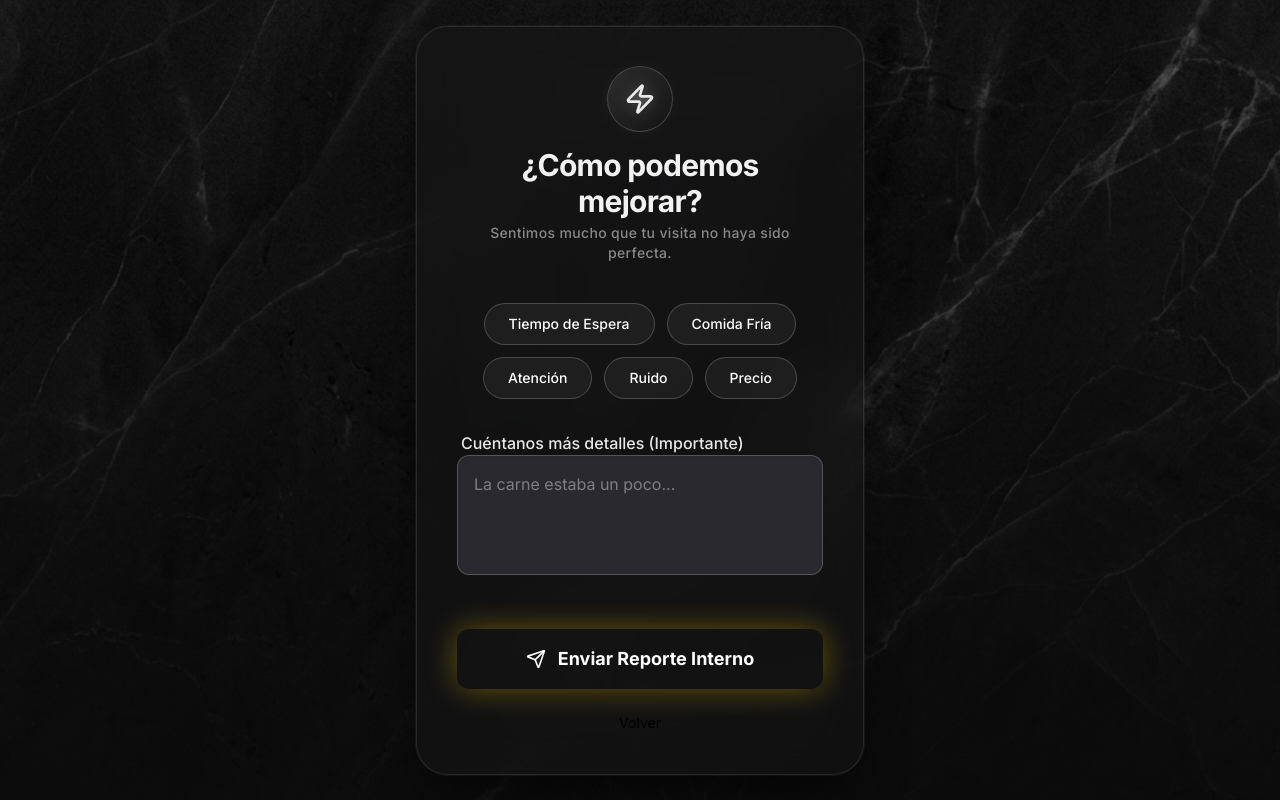
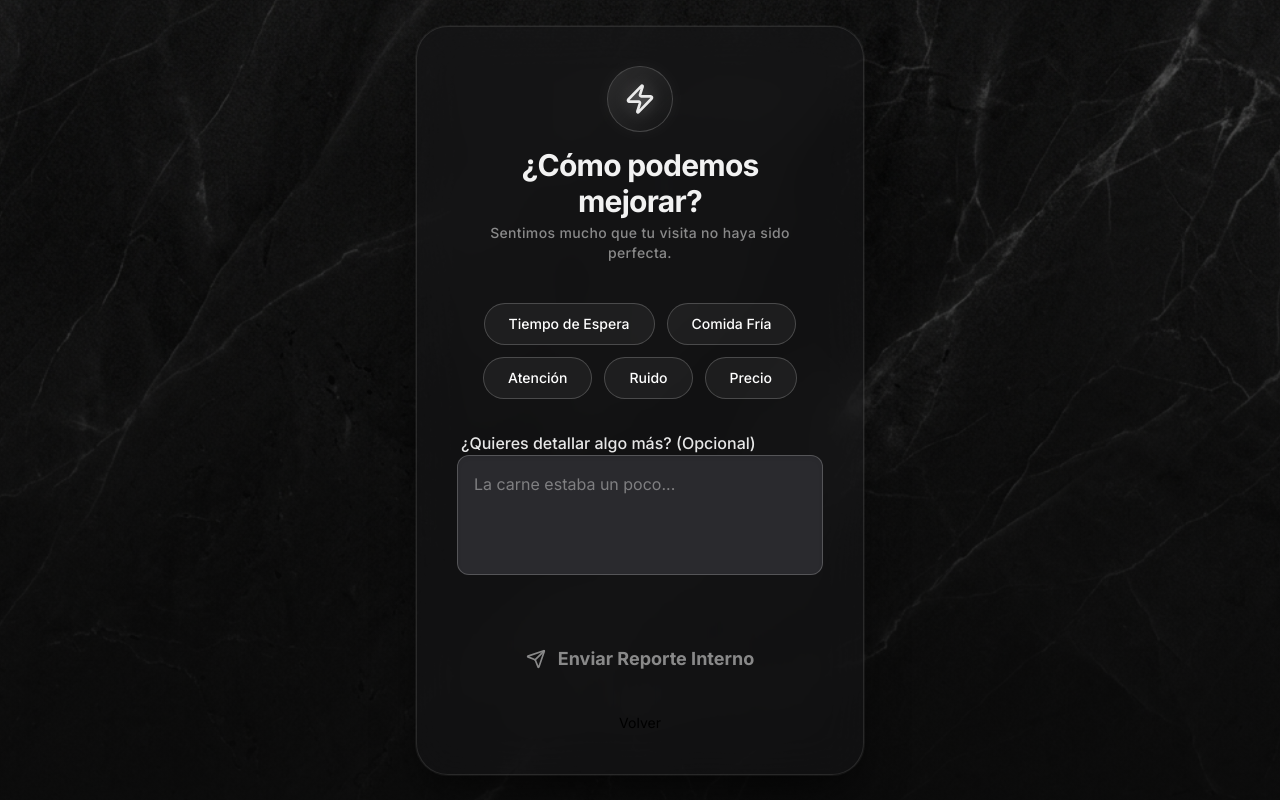
Before and after one commit to dvelezmarulanda-coder/APP-RESTAURANTES, a Next.js app: page / in a window 1280 px wide. Both pictures are taken after a click on the button 520 px from the left and 470 px from the top of the page. Built offline with nearby package versions, Linux system fonts and the light colour scheme; no server answers.

Commit message:
feat: make comments optional in internal report and require at least one tag

```diff
--- a/components/feedback-wizard.tsx
+++ b/components/feedback-wizard.tsx
@@ -177,13 +177,13 @@ export function FeedbackWizard() {
                     {/* Comment Section */}
                     <div className="space-y-3">
                         <label className="text-base font-medium ml-1 text-white/90">
-                            {isPositive ? "Déjanos un comentario (Opcional)" : "Cuéntanos más detalles (Importante)"}
+                            {isPositive ? "Déjanos un comentario (Opcional)" : "¿Quieres detallar algo más? (Opcional)"}
                         </label>
                         <textarea
                             value={comment}
                             onChange={(e) => setComment(e.target.value)}
                             placeholder={isPositive ? "Todo estuvo genial..." : "La carne estaba un poco..."}
-                            required={!isPositive} // Required only for negative feedback
+                            required={false}
                             className="w-full bg-[#2a2a2e] border border-white/20 rounded-xl p-4 min-h-[120px] text-white placeholder:text-white/40 focus:ring-2 focus:ring-primary focus:border-primary focus:outline-none resize-none transition-all shadow-inner"
                         />
                     </div>
@@ -227,12 +227,12 @@ export function FeedbackWizard() {
                             /* Negative Sentiment - Single Action */
                             <button
                                 type="submit"
-                                disabled={isSubmitting}
+                                disabled={isSubmitting || selectedTags.length === 0}
                                 className={cn(
                                     "w-full py-4 rounded-xl font-bold text-lg transition-all duration-300 flex items-center justify-center gap-3",
-                                    "bg-primary text-white hover:brightness-110 active:scale-95",
+                                    "bg-primary text-white hover:brightness-110 active:scale-95 disabled:opacity-50 disabled:cursor-not-allowed disabled:grayscale-[0.5]",
                                     "shadow-[0_0_30px_rgba(230,184,0,0.4)] hover:shadow-[0_0_40px_rgba(230,184,0,0.6)]",
-                                    isSubmitting && "opacity-50 cursor-not-allowed"
+                                    (isSubmitting || selectedTags.length === 0) && "shadow-none"
                                 )}
                             >
                                 {isSubmitting ? "Enviando..." : (
```
